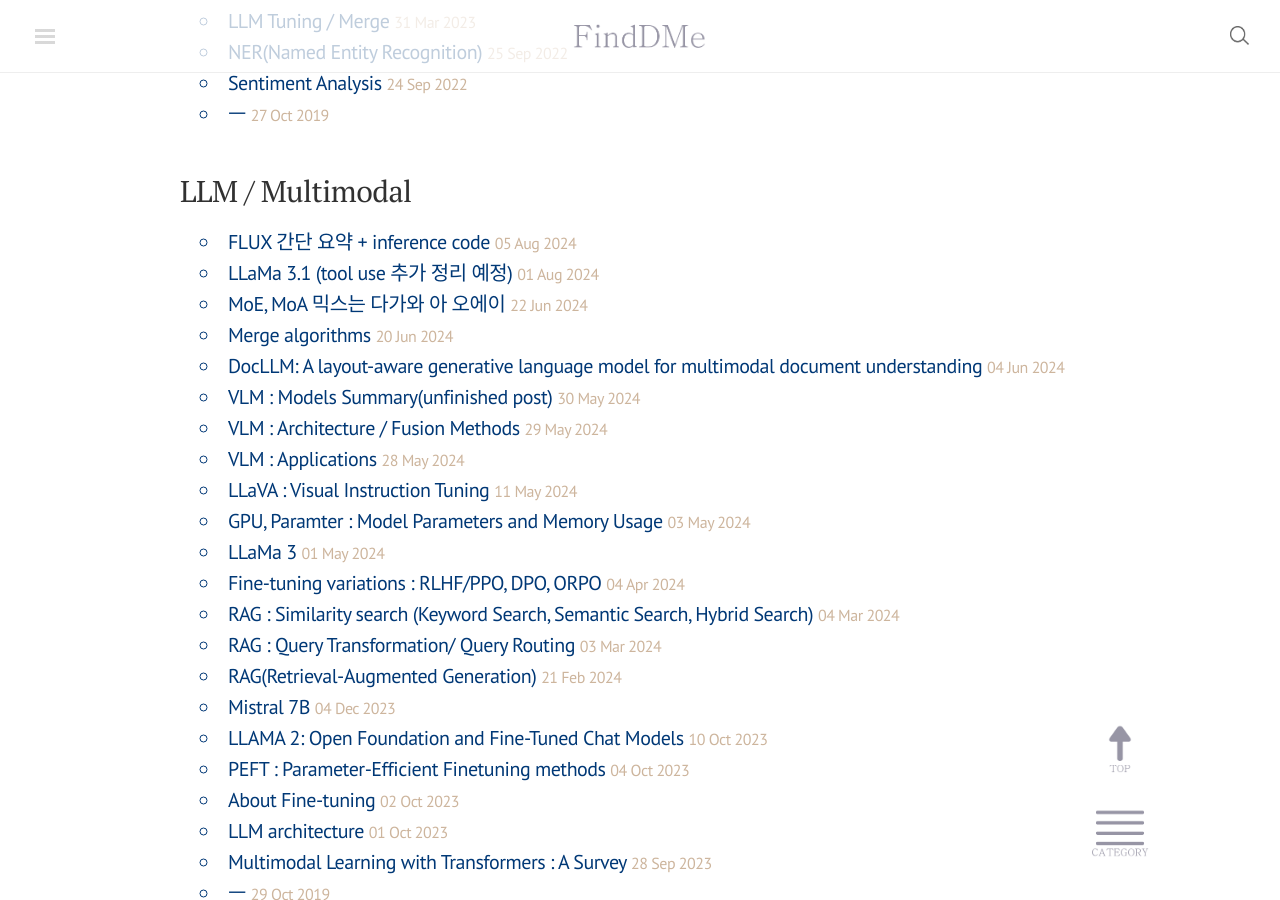
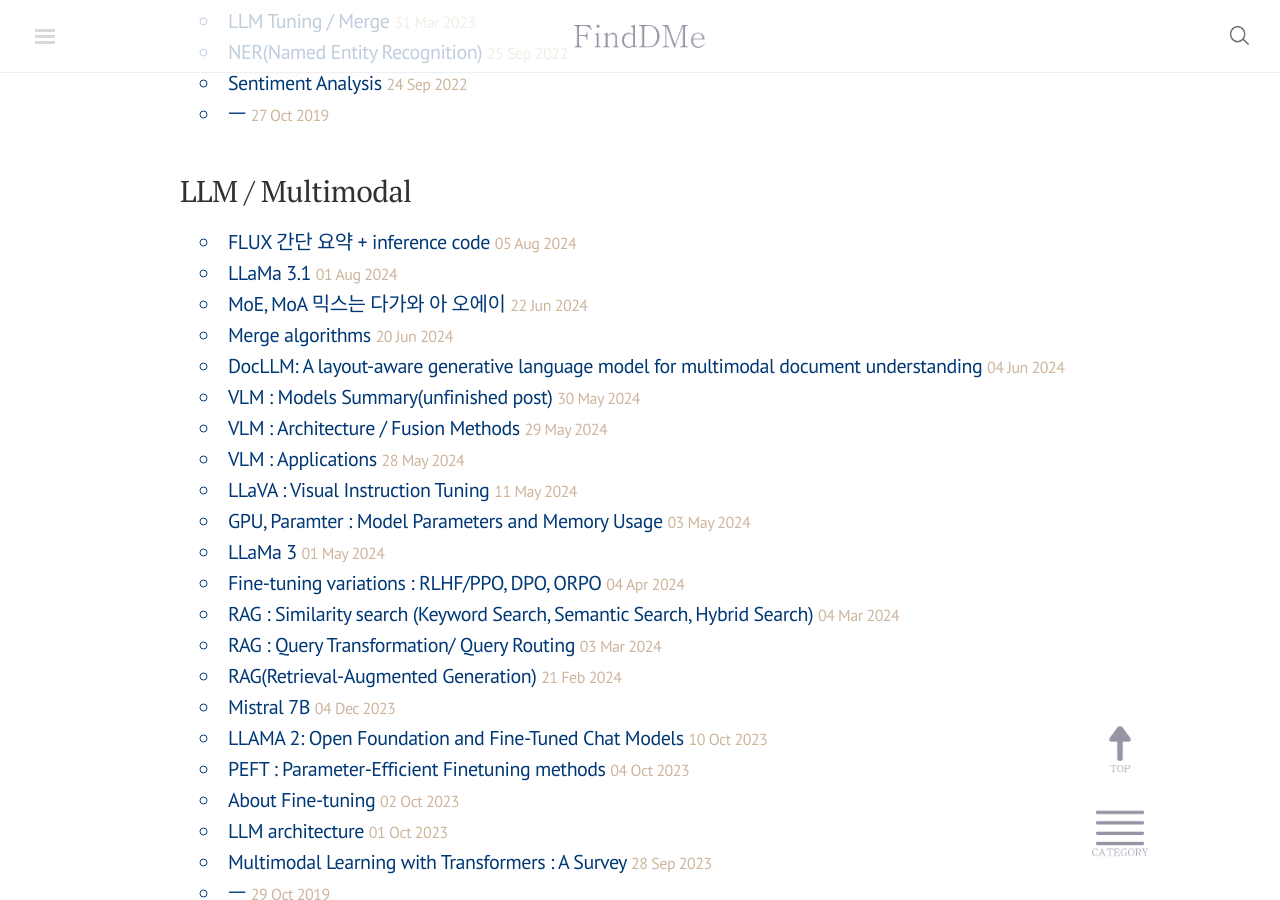
Before and after one commit to finddme/finddme.github.io, a Jekyll site: the page built from index.html, in a window 1280 px wide and 900 px high, scrolled down 761 px. Built offline with Jekyll 4.4.1, drawn with Linux system fonts in a browser that asks for light colours; nearby versions of some CDN libraries; comment, search, counter and statistics services are not loaded.

Commit message:
Update 2024-08-01-llama3_1.md

```diff
--- a/_posts/2024-08-01-llama3_1.md
+++ b/_posts/2024-08-01-llama3_1.md
@@ -1,5 +1,5 @@
 ---
-title: "LLaMa 3.1 (tool use 추가 정리 예정)"
+title: "LLaMa 3.1"
 category: LLM / Multimodal
 tag: Multimodal
 ---
```
